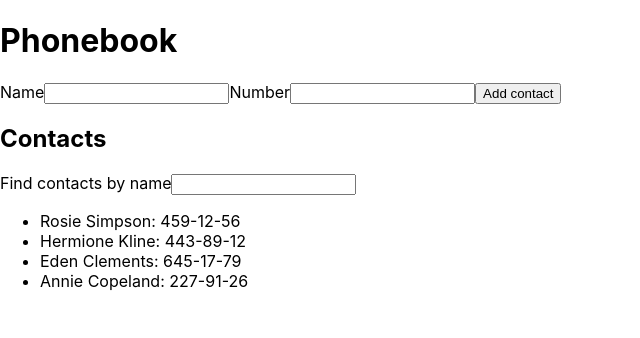
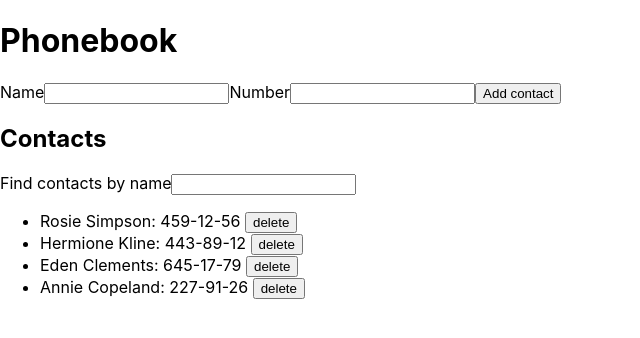
Before and after one commit to demosua/goit-react-hw-02-phonebook, a React (Create React App) app: page / in a window 1280 px wide. Shown: the top 338 px of the page, without its empty margins (0-640 px from the left). Built offline with nearby package versions, Linux system fonts and the light colour scheme.

Commit message:
move-to-app

```diff
--- a/src/components/App.jsx
+++ b/src/components/App.jsx
@@ -1,9 +1,58 @@
-import Phonebook from './Phonebook';
+import React, { Component } from "react";
+import ContactForm from './ContactForm';
+import ContactList from './ContactList';
+import Filter from './Filter'
+import initialContacts from './initialContacts.json';
+import { nanoid } from 'nanoid';
 
-export const App = () => {
-  return (
-<>
-<Phonebook  />
-</>
-  );
-};
+class App extends Component {
+  state = {
+    contacts: initialContacts,
+    filter: ''
+  }
+
+  addContact = data => {
+    const contactId = nanoid();
+    const { contacts } = this.state
+
+    const contact = {
+      id: contactId,
+      name: data.name,
+      number: data.number,
+    };
+
+   contacts.filter(contact => contact.name.toLowerCase() === data.name.toLowerCase()).length > 0
+      ? alert(`${data.name} is already in contacts.`)
+      : this.setState(({ contacts }) => ({ contacts: [contact, ...contacts] }));
+  };
+
+  deleteContact = contactId => {
+    this.setState(({ contacts }) => ({contacts: this.state.contacts.filter(contact => contact.id !== contactId)}))
+  };
+
+  changeFilter = (e) => {
+    this.setState({ filter: e.currentTarget.value });
+  };
+
+  getFilteredContacts = () => {
+    const { contacts, filter } = this.state;
+    const normalizedFilter = filter.toLowerCase();
+    return contacts.filter(contact =>contact.name.toLowerCase().includes(normalizedFilter))
+  };
+
+  render() {
+    const { filter } = this.state;
+    const visibleContacts = this.getFilteredContacts();
+    return(
+      <div>
+        <h1>Phonebook</h1>
+        <ContactForm onSubmit={this.addContact} />
+        <h2>Contacts</h2>
+        <Filter value={filter} onChange={this.changeFilter}/>
+        <ContactList contacts={visibleContacts} onDeleteContact={this.deleteContact}/>
+      </div>
+    )
+  }
+}
+
+export default App;
--- a/src/components/ContactForm.jsx
+++ b/src/components/ContactForm.jsx
@@ -24,8 +24,6 @@ class ContactForm extends Component {
     this.props.onSubmit(this.state);
     this.setState({ name: '', number: '', filter: '' });
   };
-
-
 
   render() {
     const nameInputId = nanoid();
--- a/src/components/ContactList.jsx
+++ b/src/components/ContactList.jsx
@@ -1,13 +1,11 @@
 
-const ContactList = ({ contacts }) => {
+const ContactList = ({ contacts, onDeleteContact }) => {
   return (
-    <>
        <ul>
           {contacts.map(({ id, name, number }) => (
-            <li key={id}>{name}: {number}</li>
+            <li key={id}>{name}: {number} <button onClick={() => onDeleteContact(id)}>delete</button></li>
           ))}
         </ul>
-    </>
   )
 };
 
--- a/src/components/Phonebook.jsx
+++ /dev/null
@@ -1,56 +0,0 @@
-import React, { Component } from "react";
-import ContactForm from './ContactForm';
-import ContactList from './ContactList';
-import Filter from './Filter'
-import initialContacts from './initialContacts.json';
-import { nanoid } from 'nanoid';
-
-
-class Phonebook extends Component {
-  state = {
-    contacts: initialContacts,
-    filter: ''
-  }
-
-  addContact = data => {
-    const contactId = nanoid();
-    const { contacts, name, number } = data;
-
-    const contact = {
-      id: contactId,
-      name: name,
-      number: number,
-    };
-
-    // contacts.filter(contact => contact.name.toLowerCase() === name.toLowerCase()).length > 0
-    //   ? alert(`${name} is already in contacts.`)
-    //   : this.setState(({ contacts }) => ({ contacts: [contact, ...contacts] }));
-    // якщо додати новий контакт а потім ще раз то не шукає
-  };
-
-  changeFilter = (e) => {
-    this.setState({ filter: e.currentTarget.value });
-  };
-
-  getFilteredContacts = () => {
-    const { contacts, filter } = this.state;
-    const normalizedFilter = filter.toLowerCase();
-    return contacts.filter(contact =>contact.name.toLowerCase().includes(normalizedFilter))
-  };
-
-  render() {
-    const { filter } = this.state;
-    const visibleContacts = this.getFilteredContacts();
-    return(
-      <div>
-        <h1>Phonebook</h1>
-        <ContactForm onSubmit={this.addContact} />
-        <h2>Contacts</h2>
-        <Filter value={filter} onChange={this.changeFilter}/>
-        <ContactList contacts={visibleContacts} />
-      </div>
-    )
-  }
-}
-
-export default Phonebook;
--- a/src/index.js
+++ b/src/index.js
@@ -1,6 +1,6 @@
 import React from 'react';
 import ReactDOM from 'react-dom/client';
-import { App } from 'components/App';
+import App from 'components/App';
 import './index.css';
 
 ReactDOM.createRoot(document.getElementById('root')).render(
```
